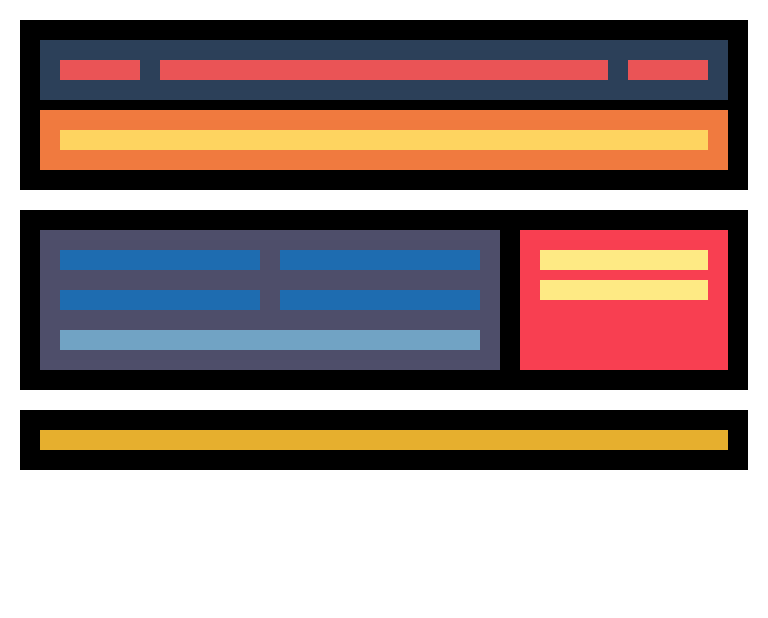
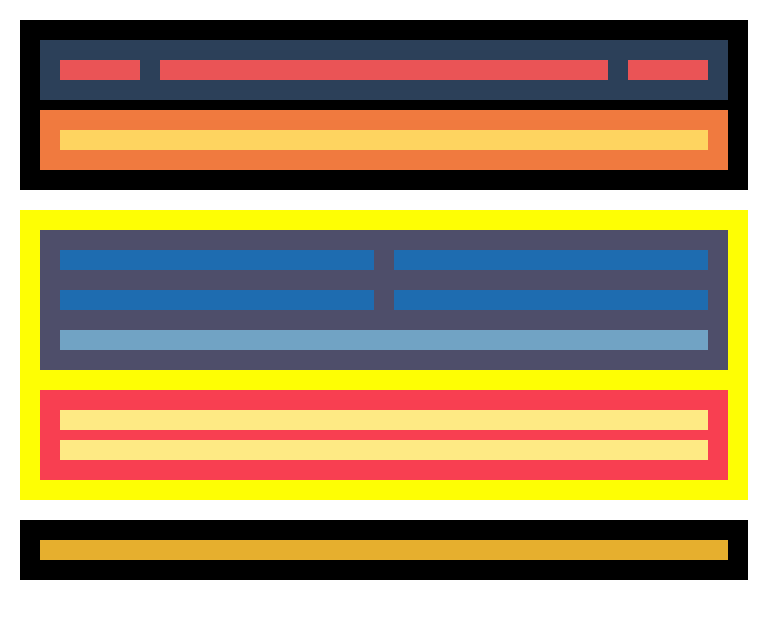
Before and after one commit to rubennp/ita-s1-flex, a plain HTML site: page index.html in a window 768 px wide. Drawn offline with Linux system fonts and the light colour scheme.

Commit message:
Fi Ex2 del Nv1 de la Pr1 - Afegides media queries per tauleta

```diff
--- a/styles/main.css
+++ b/styles/main.css
@@ -10,6 +10,7 @@
  /*
   * GENERAL:
   */
+
 body > * {
     background-color: black;
     margin: 20px;
@@ -63,6 +64,14 @@ nav li { flex: 100; }
 
 main > section { flex: 70; }
 
+aside { flex: 30; }
+
 article p { flex: 50; }
 
-aside { flex: 30; }
+/* Exercici 2: */
+
+/* MEDIA QUERIES TAULETA */
+@media (min-width: 768px) and (max-width: 1024px) {
+    main { background-color: #FEFE04; }
+    main > section, aside { flex: 100%; }
+}
```
